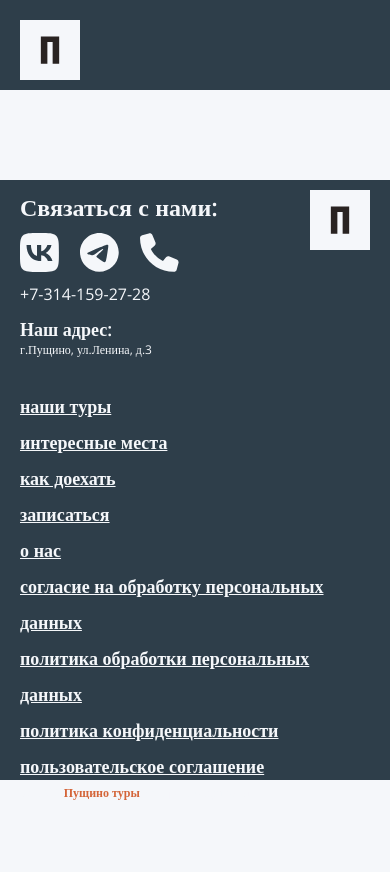
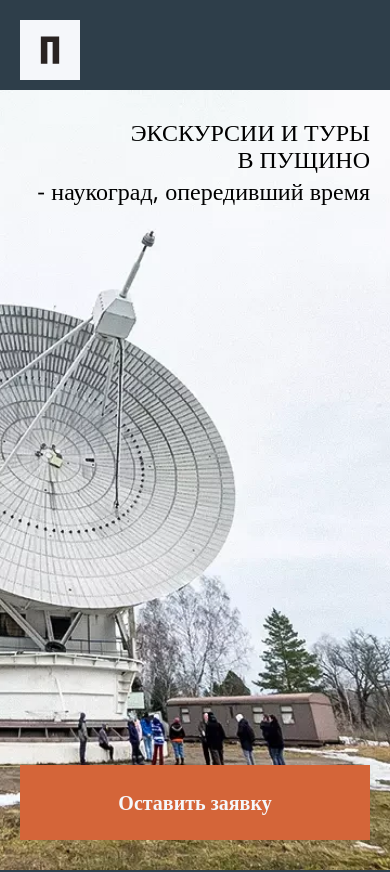
Before and after one commit to DarthSidiousPalpatine/pushino-react, a React (Create React App) app: page / in a window 390 px wide. Shown: the top 872 px of the page. Before the commit the page ends 844 px from the top, so only its background shows below. Built offline with nearby package versions, Linux system fonts and the light colour scheme.

Commit message:
Hero готов

```diff
--- a/src/App.js
+++ b/src/App.js
@@ -1,10 +1,16 @@
 import Header from './components/header.jsx'
+import Hero from './components/hero.jsx'
+import CTA from './components/cta.jsx'
 import Footer from './components/footer.jsx'
 
 function App() {
   return (
     <div className="App">
       <Header/>
+      <container>
+        <Hero/>
+        <CTA/>
+      </container>
       <Footer/>
     </div>
   );
--- /dev/null
+++ b/src/components/cta.jsx
@@ -0,0 +1,9 @@
+import '../styles/cta.css';
+
+function CTA() {
+    return (
+        <></>
+    );
+}
+
+export default CTA;
--- /dev/null
+++ b/src/components/hero.jsx
@@ -0,0 +1,19 @@
+import HeroImage from '../images/hero.webp';
+import '../styles/hero.css';
+
+function Hero() {
+    return (
+        <div className="hero__image">
+            <img src={HeroImage} alt="Пущино телескоп"/>
+            <div className="hero__bannerInfo">
+                <div className="hero__textBlock">
+                    <span className="hero__header">ЭКСКУРСИИ И ТУРЫ <br/> В ПУЩИНО</span>
+                    <span className="hero__text">- наукоград, опередивший время</span>
+                </div>
+                <button className="banner__Btn">Оставить заявку</button>
+            </div>
+        </div>
+    );
+}
+
+export default Hero;
--- a/src/styles/common.css
+++ b/src/styles/common.css
@@ -22,20 +22,37 @@ body {
 
 .App {
     display: flex;
-    row-gap: 180px;
     align-items: center;
     flex-direction: column;
 }
 
+container {
+    row-gap: 180px;
+}
 
 .accentText {
     color: var(--color_accent);
     font-weight: bolder;
 }
 
+.banner__Btn {
+    width: 345px;
+    height: 75px;
+
+    background-color: var(--color_accent);
+    color: var(--color_main);
+    font-size: 18pt;
+    font-weight: 600;
+    font-stretch: condensed;
+}
+
 @media screen and (max-width: 1440px) {
     :root {
         --page_margins: 40px;
+    }
+
+    .banner__Btn {
+        width: 325px;
     }
 }
 
@@ -44,8 +61,13 @@ body {
         --page_margins: 40px;
     }
 
-    .App {
+    container {
         row-gap: 90px;
+    }
+
+    .banner__Btn {
+        width: 295px;
+        font-size: 15pt;
     }
 }
 
@@ -53,4 +75,9 @@ body {
     :root {
         --page_margins: 20px;
     }
+
+    .banner__Btn {
+        width: calc(100vw - 2 * var(--page_margins));
+        font-size: 15pt;
+    }
 }
--- /dev/null
+++ b/src/styles/hero.css
@@ -0,0 +1,102 @@
+
+
+
+
+
+
+.hero__image {
+    height: 874px;
+    overflow: hidden;
+
+    justify-content: center;
+}
+
+.hero__image img {
+    object-fit: cover;
+    height: 874px;
+    width: 100vw;
+}
+
+.hero__bannerInfo {
+    height: 814px;
+    display: flex;
+    flex-direction: column;
+    justify-content:space-between;
+    align-items: flex-end;
+
+    margin-right: var(--page_margins);
+    margin-top: 30px;
+
+    position: relative;
+    top: -874px;
+
+    float:right;
+}
+
+
+.hero__textBlock {
+    width: 800px;
+    text-align: right;
+    display: flex;
+    flex-direction: column;
+}
+
+.hero__header {
+    font-family: "SovMod";
+    font-size: 48pt;
+}
+
+.hero__text {
+    font-size: 36pt;
+    font-stretch: expanded;
+    font-weight: 300;
+}
+
+@media screen and (max-width: 1440px) {
+}
+
+@media screen and (max-width: 1024px) {
+    .hero__image {
+        height: 600px;
+    }
+    .hero__image img {
+        height: 600px;
+    }
+
+    .hero__bannerInfo {
+        width: 600px;
+        height: 540px;
+        top: -600px;
+    }
+
+    .hero__header {
+        font-size: 30pt;
+    }
+
+    .hero__text {
+        font-size: 24pt;
+    }
+}
+
+@media screen and (max-width: 768px) {
+    .hero__image {
+        height: 780px;
+    }
+    .hero__image img {
+        height: 780px;
+    }
+
+    .hero__bannerInfo {
+        width: 350px;
+        height: 720px;
+        top: -780px;
+    }
+
+    .hero__header {
+        font-size: 18pt;
+    }
+
+    .hero__text {
+        font-size: 18pt;
+    }
+}
```
Also changed, not shown: src/images/hero.webp (added), src/styles/cta.css (added).
